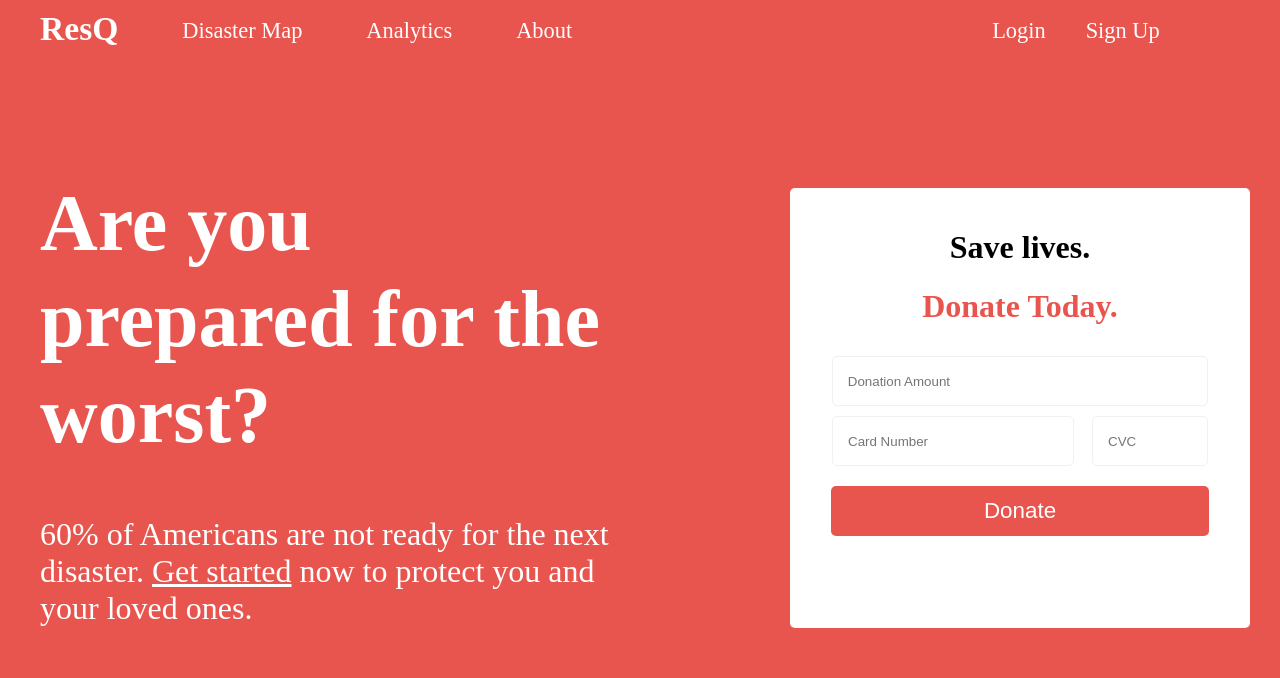
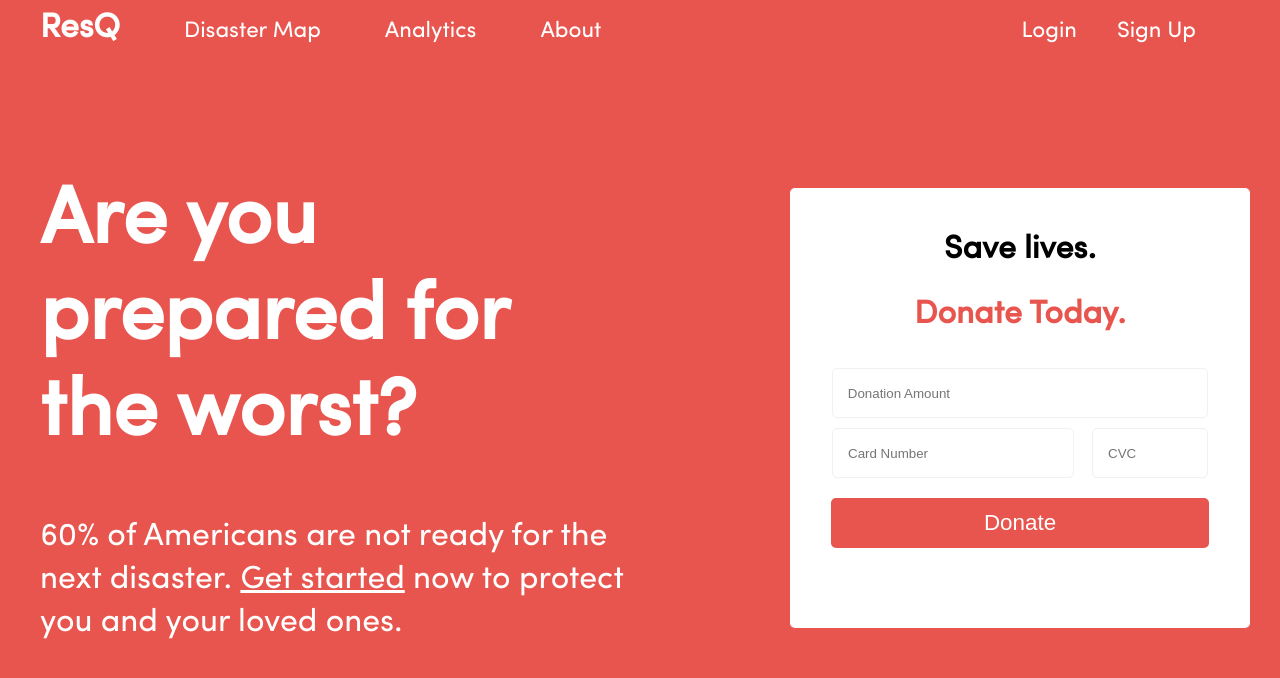
Before and after one commit to disaster-rescue/disaster-rescue.github.io, a plain HTML site: page index.html in a window 1280 px wide. Drawn offline with Linux system fonts and the light colour scheme.

Commit message:
Update index.html

```diff
--- a/index.html
+++ b/index.html
@@ -11,6 +11,10 @@
 
 </head>
     <style>
+        @font-face {
+    font-family: "sfp";
+    src: url("dashboard/assets/fonts/SofiaProRegular.6ad63661.ttf")
+}
     html,
     body {
         margin: 0;
```
